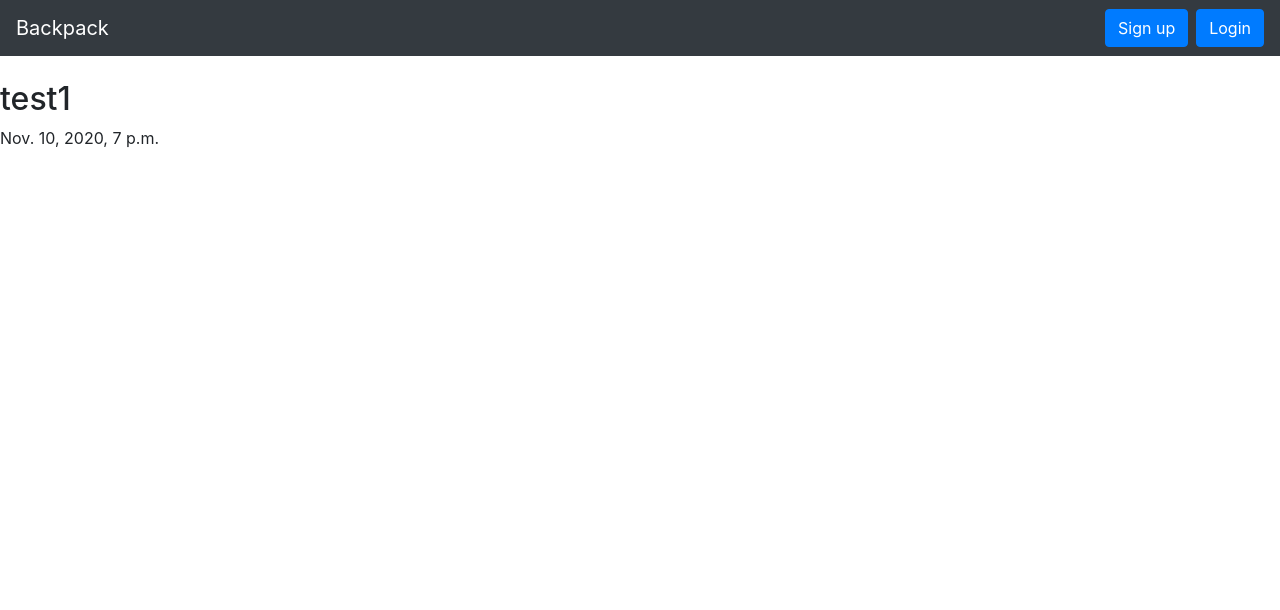
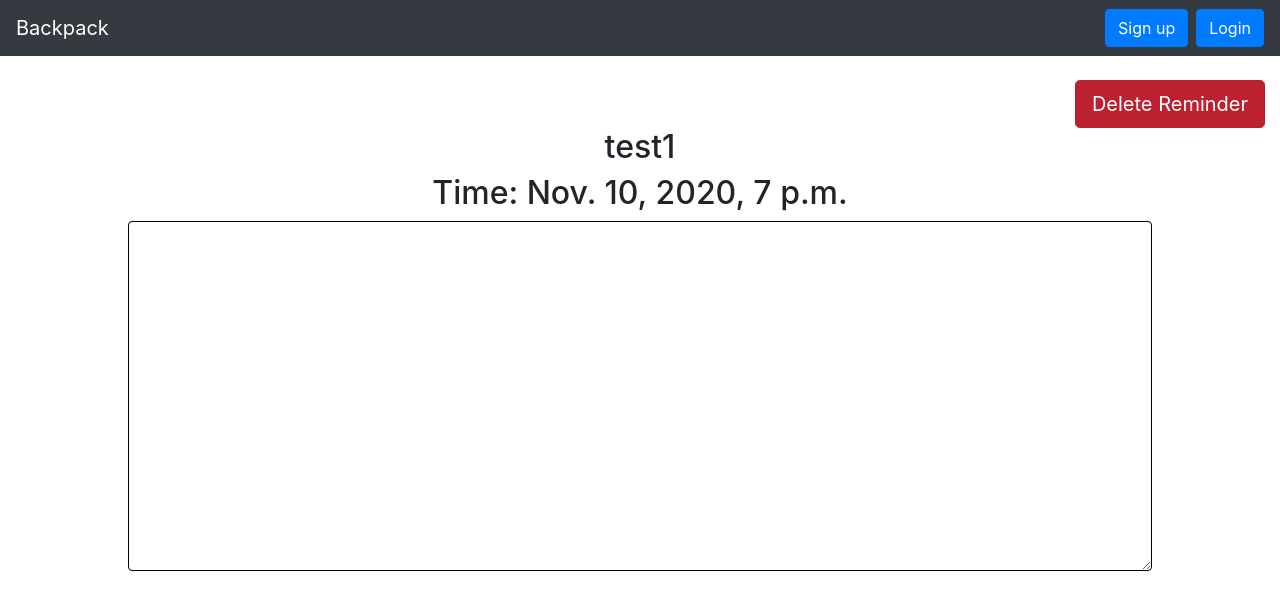
Before and after one commit to watsonaiden/backpack_django, a Django app: page /reminders/1 in a window 1280 px wide. Shown: the top 610 px of the page. Run offline with Django 3.2, Linux system fonts and the light colour scheme; data comes from the database, SQL or seed files in the repository; both versions use the stored data as it was after the commit; some libraries are stand-ins or nearby versions.

Commit message:
added basic functionality to reminder_view such as delete and auto save on description field

```diff
--- a/reminders/urls.py
+++ b/reminders/urls.py
@@ -1,8 +1,14 @@
 from django.urls import path, include
-from .views import ReminderList,ajax_createReminder, Reminder_detail
+from .views import (ReminderList,
+                    ajax_createReminder,
+                    Reminder_detail,
+                    ajax_autosave,
+                    delete_reminder)
 
 urlpatterns = [
     path('', ReminderList.as_view(), name='reminders'),
     path('ajax/reminder_create', ajax_createReminder, name="create_reminder"),
     path('<int:pk>', Reminder_detail.as_view(), name='reminder_detail'),
+    path('ajax/auto_save', ajax_autosave, name="save_notes"),
+    path('<int:pk>/delete_reminder', delete_reminder, name="delete_reminder"),
 ]
--- a/reminders/views.py
+++ b/reminders/views.py
@@ -1,4 +1,4 @@
-from django.shortcuts import render
+from django.shortcuts import render, redirect
 from django.views.generic import ListView,DetailView
 from .models import Reminder
 from django.db.models import Q
@@ -36,3 +36,23 @@ def ajax_createReminder(request):
 class Reminder_detail(DetailView):
     template_name = 'reminder_detail.html'
     model = Reminder
+
+def delete_reminder(request, pk):
+    reminder = Reminder.objects.get(pk=pk)
+    if reminder.user_owner != request.user:
+        return HttpResponse("Don't have permission to delete this reminder")
+    else:
+        reminder.delete()
+    return redirect("reminders")
+
+def ajax_autosave(request):
+    if request.method == 'POST' and request.is_ajax():
+        pk = request.POST.get('pk')
+        description = request.post.get('desc')
+        user = request.user
+        try:
+            saving_reminder = Reminder.objects.get(pk=pk, user_owner=user)
+            saving_doc.update(description=description)
+            return JsonResponse({"success":1})
+        except IntegrityError:
+            return JsonResponse({"success": 0})
--- a/templates/doc_detail.html
+++ b/templates/doc_detail.html
@@ -4,11 +4,12 @@
 
 .documentdiv {
     border: solid 1px black;
-    height: 600px
+    margin-left: 2%;
     width: 96%;
     padding-left: 2%;
     padding-right: 2%;
     overflow: hidden;
+    font-family: Arial;
 
 }
 .title {
--- a/templates/reminder_detail.html
+++ b/templates/reminder_detail.html
@@ -1,9 +1,61 @@
 {% extends 'base.html' %}
 
 {% block content %}
+<style>
+.remindernote {
+    border: solid 1px black;
+    height: 350px !important;
+    width: 80%;
+    margin-left: 10%;
+    overflow: hidden;
+
+}
+</style>
 <div class="post-entry">
-	<h2>{{ reminder.title }}</h2>
-	<p>{{ reminder.deadline }}</p>
+   <div class="col-md-12 text-right">
+	<a href="{% url 'delete_reminder' reminder.pk %}" class="btn btn-danger btn-lg active text-right" role="button" aria-pressed="true">Delete Reminder</a>
+ </div>
+	<h2 style="text-align: center;">{{ reminder.title }}</h2>
+	<h2 style="text-align: center;">Time: {{ reminder.deadline }}</h2>
+	<div class="form-group">
+    <textarea maxlength= 512 class="form-control remindernote" id="id_notes" rows="3">{{reminder.description}}</textarea>
+ </div>
+
 </div>
 
 {% endblock content %}
+{% block javascript %}
+<script type="text/javascript">
+var typingTimer;                //timer identifier
+var doneTypingInterval = 2000;  //time in ms (3 seconds)
+
+document.getElementById("id_notes").addEventListener("keydown", function(){
+    clearTimeout(typingTimer);
+    typingTimer = setTimeout(doneTyping, doneTypingInterval);
+});
+function doneTyping () {
+	var csrfmiddlewaretoken = '{{ csrf_token }}';
+        var body = document.getElementById('id_notes').value;
+	var pk = '{{ reminder.pk }}';
+	        $.ajax(
+    {
+
+        type:"POST",
+        url: "{% url 'ajax_autosave' %}",
+        data : {
+            "csrfmiddlewaretoken" : csrfmiddlewaretoken,
+	    "desc": body,
+	    "pk": pk,
+        },
+
+        success: function( data )
+        {
+
+	    if (data.success == 1){
+		alert("saved")
+		}
+	}
+     })
+}
+</script>
+{% endblock javascript %}
--- a/templates/reminder_list.html
+++ b/templates/reminder_list.html
@@ -121,7 +121,8 @@ var modal = document.getElementById("myModal");
 	{% for event in object_list %}
 	{
 	  title: '{{event.title}}',
-	  start: '{{event.deadline|date:'c'}}'
+	  start: '{{event.deadline|date:'c'}}',
+	  url: '{% url 'reminder_detail' event.pk %}',
 	},
 	{% endfor %}
       ],
@@ -159,11 +160,11 @@ $('#form_create_id').submit(function(e){
         },
 	success: function( data )
         {
-            alert(data.url)
 	    if (data.success == 1){
 		calendar.addEvent({
               		title: title,
               		start: deadline,
+			url: data.url
             	});
 		var modal = document.getElementById("myModal");
 		modal.style.display="none";
```
Also changed, not shown: db.sqlite3.
